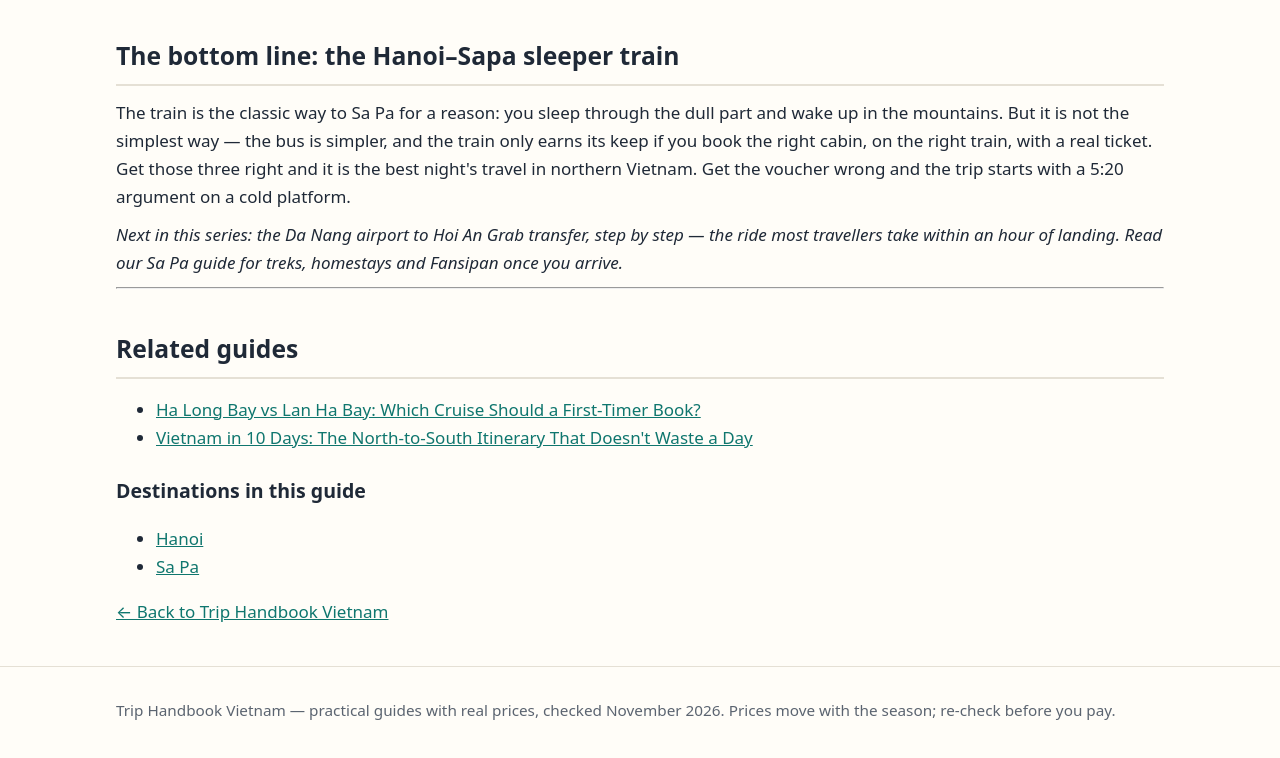
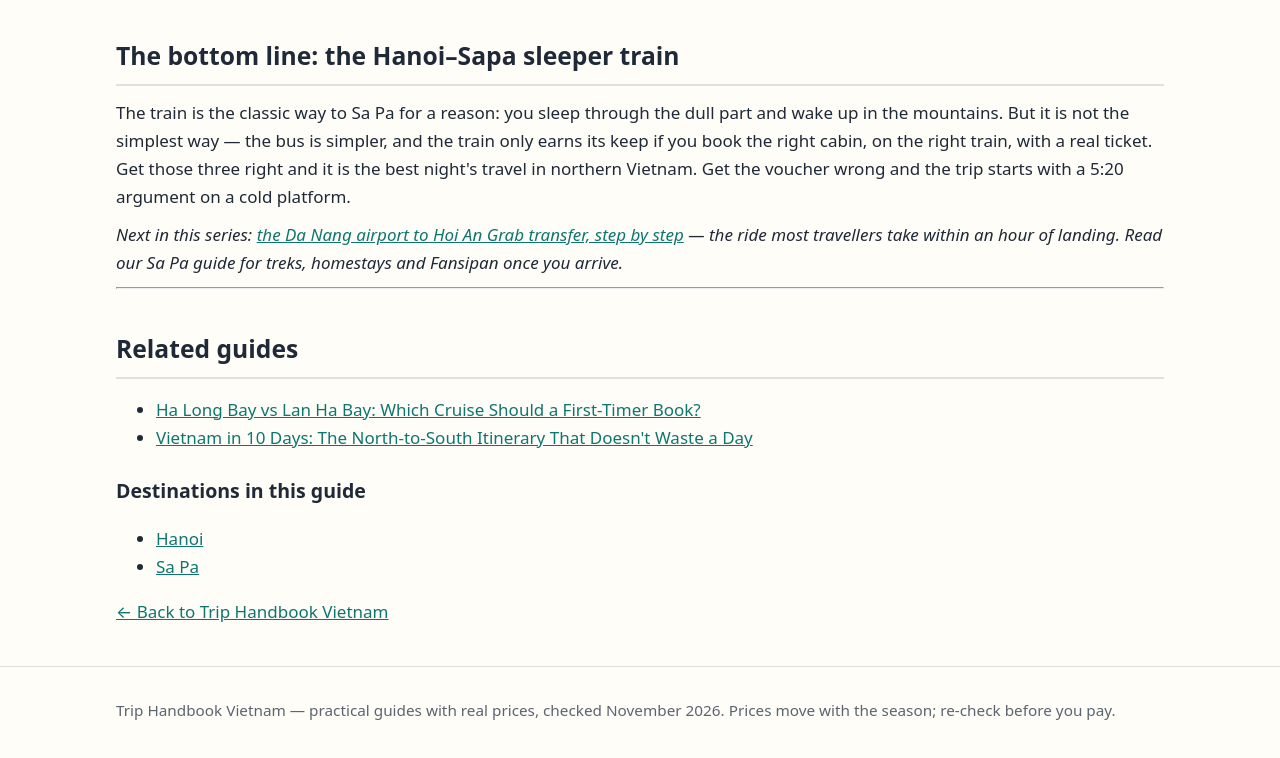
Before and after one commit to LeGiang87/triphandbookvn, a plain HTML site: page guides/hanoi-to-sapa-sleeper-train.html in a window 1280 px wide. Shown: the part 5262-6020 px from the top of the page. Drawn offline with Linux system fonts and the light colour scheme.

Commit message:
Update hanoi-to-sapa-sleeper-train.html: cross-link to Da Nang Airport to Hoi An Grab guide

```diff
--- a/guides/hanoi-to-sapa-sleeper-train.html
+++ b/guides/hanoi-to-sapa-sleeper-train.html
@@ -152,7 +152,7 @@
 </ul>
 <h2>The bottom line: the Hanoi–Sapa sleeper train</h2>
 <p>The train is the classic way to Sa Pa for a reason: you sleep through the dull part and wake up in the mountains. But it is not the simplest way — the bus is simpler, and the train only earns its keep if you book the right cabin, on the right train, with a real ticket. Get those three right and it is the best night's travel in northern Vietnam. Get the voucher wrong and the trip starts with a 5:20 argument on a cold platform.</p>
-<p><em>Next in this series: the Da Nang airport to Hoi An Grab transfer, step by step — the ride most travellers take within an hour of landing. Read our Sa Pa guide for treks, homestays and Fansipan once you arrive.</em></p>
+<p><em>Next in this series: <a href="da-nang-airport-to-hoi-an-grab.html">the Da Nang airport to Hoi An Grab transfer, step by step</a> — the ride most travellers take within an hour of landing. Read our Sa Pa guide for treks, homestays and Fansipan once you arrive.</em></p>
 <hr />
 <h2>Related guides</h2>
 <ul>
```
